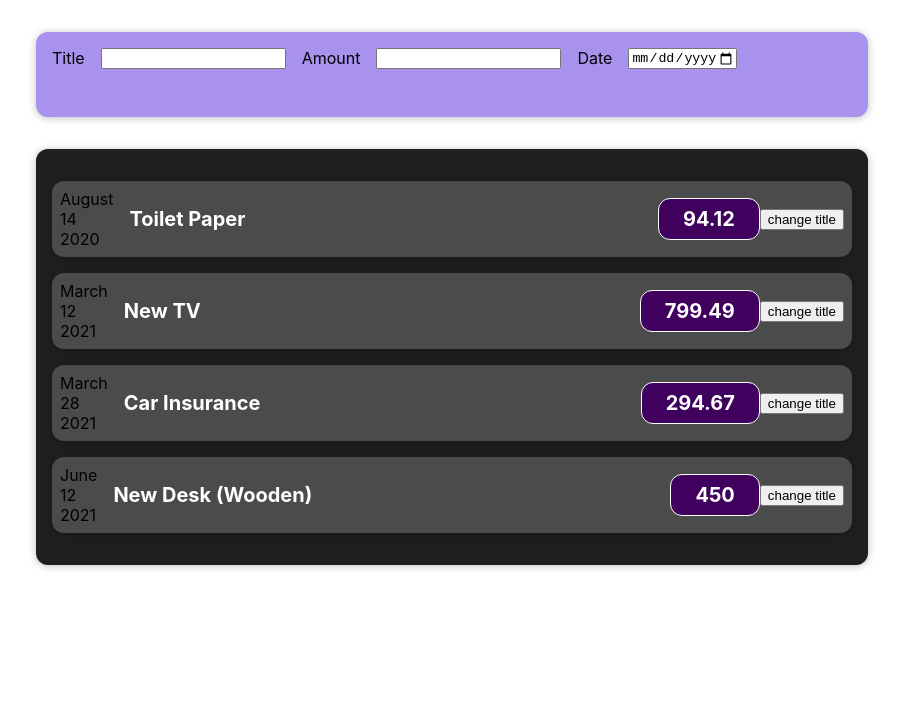
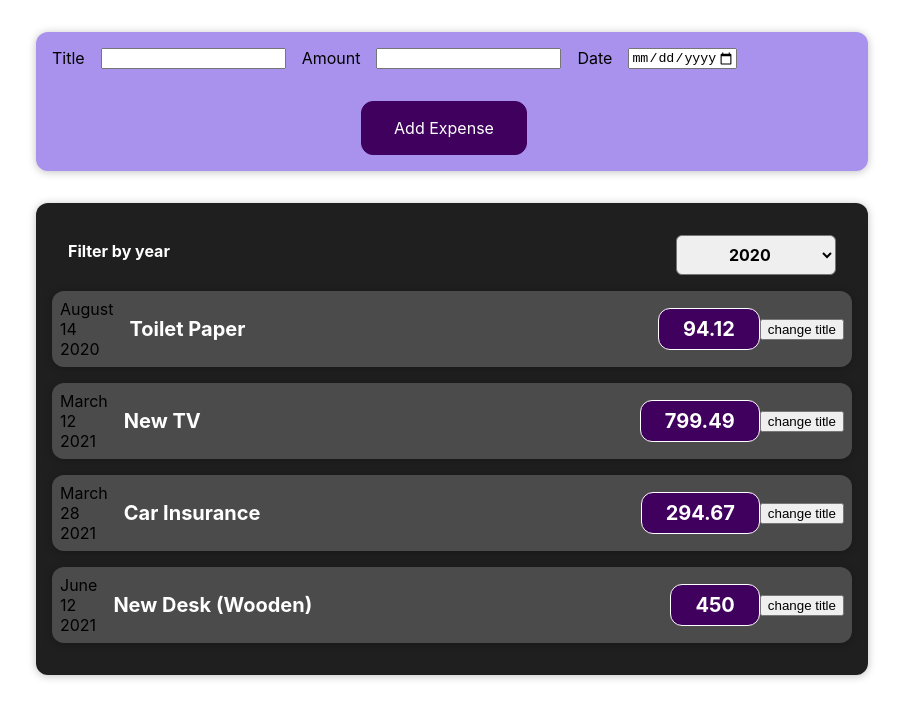
Before and after one commit to anu-pama123/React-Project, a React (Create React App) app in the folder expense-tracker-app/: page / in a window 1280 px wide. Shown: the top 718 px of the page, without its empty margins (188-1091 px from the left). Built offline with nearby package versions, Linux system fonts and the light colour scheme.

Commit message:
Added: functionality to handle form submission and to handle child to parent component communication

```diff
--- a/expense-tracker-app/src/App.js
+++ b/expense-tracker-app/src/App.js
@@ -26,9 +26,14 @@ const App = () => {
     },
   ];
 
+  const addExpenseHandler = expense => {
+    console.log('app.js')
+    console.log(expense)
+  }
+
   return (
     <div className="App">
-      <NewExpense></NewExpense>
+      <NewExpense onAddExpense ={addExpenseHandler}></NewExpense>
       <Expenses items={expenses}></Expenses>
     </div>
   );
--- /dev/null
+++ b/expense-tracker-app/src/components/Expenses/ExpenseFilter.css
@@ -0,0 +1,24 @@
+.expenses-filter {
+    color: white;
+    padding: 0 1rem;
+}
+
+.expenses-filter__control {
+    display: flex;
+    width: 100%;
+    align-items: center;
+    justify-content: space-between;
+    margin: 1rem 0;
+}
+
+.expenses-filter label {
+    font-weight: bold;
+    margin-bottom: 0.5rem;
+}
+
+.expenses-filter select {
+    font: inherit;
+    padding: 0.5rem 3rem;
+    font-weight: bold;
+    border-radius: 6px;
+}
--- /dev/null
+++ b/expense-tracker-app/src/components/Expenses/ExpenseFilter.js
@@ -0,0 +1,25 @@
+import React from 'react';
+
+import './ExpenseFilter.css';
+
+const ExpenseFilter = (props) => {
+    const dropdownChangeHandler = (event) => {
+        props.onChangeFilter(event.target.value)
+    }
+
+    return(
+        <div className='expenses-filter'>
+            <div className='expenses-filter__control'>
+                <label>Filter by year</label>
+                <select onChange={dropdownChangeHandler} value={props.selected}>
+                <option value='2022'>2022</option>
+                <option value='2021'>2021</option>
+                <option value='2020'>2020</option>
+                <option value='2019'>2019</option>
+                </select>
+            </div>
+        </div>
+    );
+}
+
+export default ExpenseFilter;
--- a/expense-tracker-app/src/components/Expenses/Expenses.js
+++ b/expense-tracker-app/src/components/Expenses/Expenses.js
@@ -1,12 +1,20 @@
-import React from "react";
+import React, { useState } from "react";
 
 import ExpenseItem from "./ExpenseItem";
 import './Expenses.css';
 import Card from "../UI/Card";
+import ExpenseFilter from "./ExpenseFilter";
 
 const Expenses = (props) => {
+    const [filteredYear, setFilteredYear] = useState('2020')
+
+    const filterChangeHandler = (selectedYear) => {
+        setFilteredYear(selectedYear)
+    }
+
     return(
         <Card className="expenses">
+            <ExpenseFilter selected={filteredYear} onChangeFilter={filterChangeHandler}></ExpenseFilter>
             <ExpenseItem
                 title={props.items[0].title}
                 amount={props.items[0].amount}
--- a/expense-tracker-app/src/components/NewExpense/ExpenseForm.js
+++ b/expense-tracker-app/src/components/NewExpense/ExpenseForm.js
@@ -1,27 +1,86 @@
-import React from "react";
+import React, { useState } from "react";
 
 import './ExpenseForm.css'
 
-const ExpenseForm = () => {
+const ExpenseForm = (props) => {
+    const [enteredTitle, setEnteredTitle] = useState('');
+    const [enteredAmount, setenteredAmount] = useState('');
+    const [enteredDate, setenteredDate] =useState('');
+
+    // to use one state instaed of multple state
+    // const [userInput, setUserInput] = useState({
+    //     enteredTitle: '',
+    //     enteredAmount: '',
+    //     enteredDate: ''
+    // })
+
     const titleChangeHandler = (event) => {
-        console.log(event.target.value)
+        setEnteredTitle(event.target.value)
+
+        // to use one state instaed of multple state
+        // setUserInput({
+        //     ...userInput,
+        //     enteredTitle: event.target.value,
+        // })
+
+        // to update latest state
+        // setUserInput((prevState) => {
+        //     return { ...prevState, enteredTitle: event.target.value }
+        // })
+    }
+
+    const amountChangeHandler = (event) => {
+        setenteredAmount(event.target.value)
+
+        // setUserInput({
+        //     ...userInput,
+        //     enteredAmount: event.target.value,
+        // })
+    }
+
+    const dateChangeHandler = (event) => {
+        setenteredDate(event.target.value)
+
+        // setUserInput({
+        //     ...userInput,
+        //     enteredDate: event.target.value,
+        // })
+    }
+
+    const submitHandler = (event) => {
+        event.preventDefault();
+
+        const expenseData = {
+            title: enteredTitle,
+            amount: enteredAmount,
+            date: new Date(enteredDate),
+        }
+        props.onSaveExpenseData(expenseData);
+        setEnteredTitle('');
+        setenteredAmount('');
+        setenteredDate('');
     }
 
     return (
+        <form onSubmit={submitHandler}>
             <div className="new-expense__controls">
                 <div className="new-expense__controls">
                     <label>Title</label>
-                <input type="text" onChange={titleChangeHandler}></input>
+                    <input type="text" onChange={titleChangeHandler} value={enteredTitle}></input>
                 </div>
                 <div className="new-expense__controls">
                     <label>Amount</label>
-                <input type="number" min="0.01" step="0.01"></input>
+                    <input type="number" min="0.01" step="0.01" onChange={amountChangeHandler} value={enteredAmount}></input>
                 </div>
                 <div className="new-expense__controls">
                     <label>Date</label>
-                <input type="date" min="2019-01-01" max="2022-12-31"></input>
+                    <input type="date" min="2019-01-01" max="2022-12-31" onChange={dateChangeHandler} value={enteredDate}></input>
                 </div>
             </div>
+            <div>
+                <button type="submit">Add Expense</button>
+            </div>
+        </form>
     );
 }
 
--- a/expense-tracker-app/src/components/NewExpense/NewExpense.js
+++ b/expense-tracker-app/src/components/NewExpense/NewExpense.js
@@ -3,10 +3,19 @@ import React from "react";
 import ExpenseForm from "./ExpenseForm";
 import './NewExpense.css'
 
-const NewExpense = () => {
+const NewExpense = (props) => {
+    const saveExpenseDataHandler = (enteredExpenseData) => {
+        const expenseData = {
+            ...enteredExpenseData,
+            id: Math.random().toString()
+        };
+        props.onAddExpense(expenseData);
+        console.log(expenseData)
+    }
+
     return (
         <div className="new-expense">
-            <ExpenseForm></ExpenseForm>
+            <ExpenseForm onSaveExpenseData={saveExpenseDataHandler}></ExpenseForm>
         </div>
     );
 }
```
Lines whose indentation alone changed are shown as unchanged.
